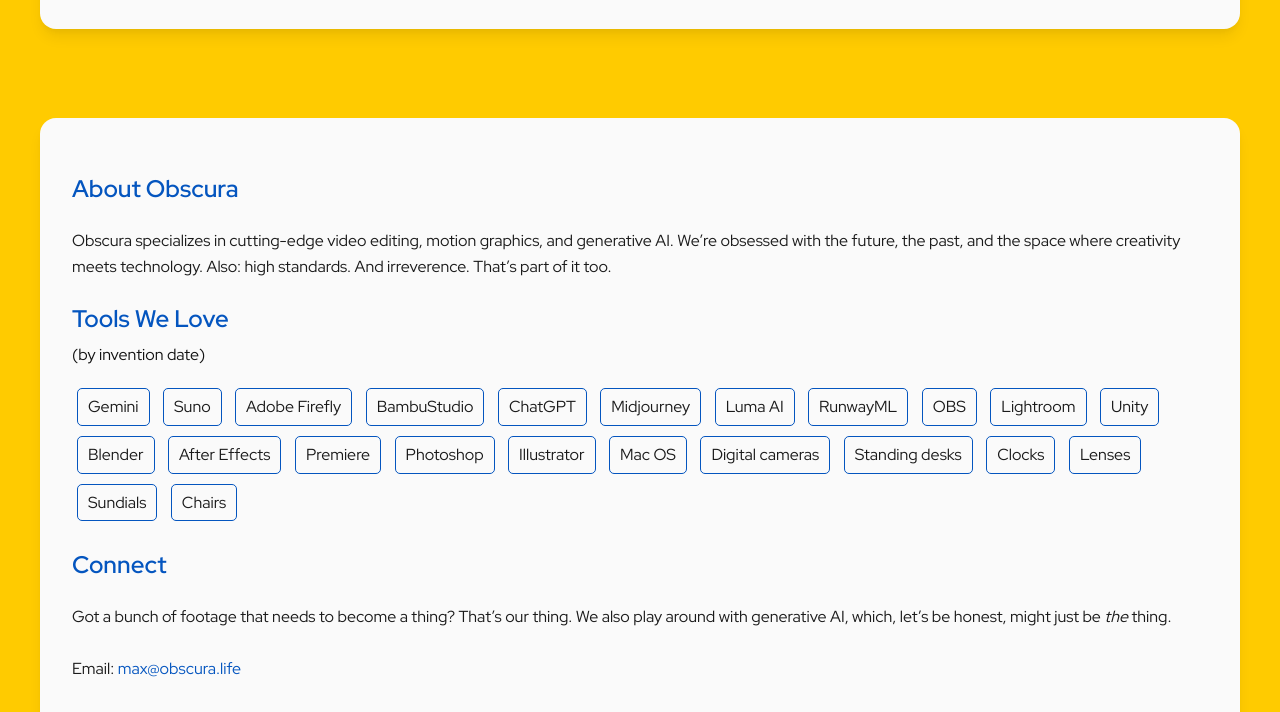
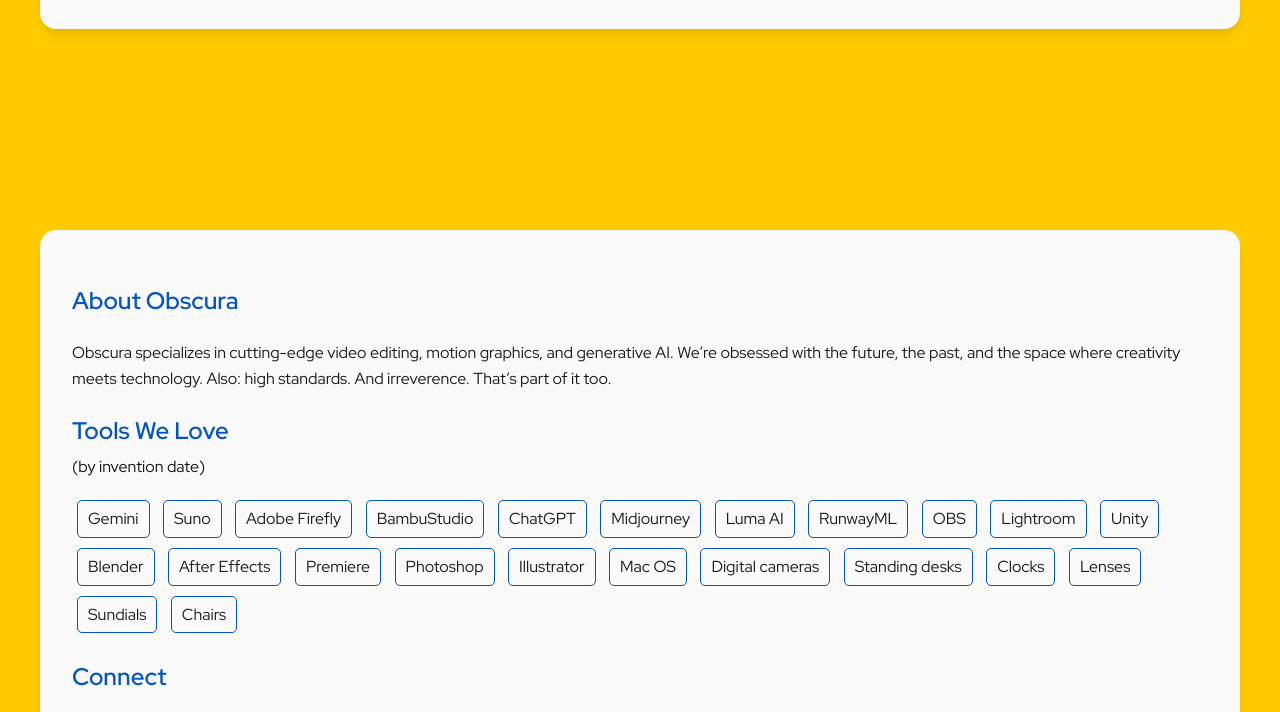
Before and after one commit to maxlawlor/obscura-site, a website built with Vite: page index.html in a window 1280 px wide. Shown: the part 2443-3155 px from the top of the page. Built offline with nearby package versions, Linux system fonts and the light colour scheme.

Commit message:
About section

```diff
--- a/index.html
+++ b/index.html
@@ -94,12 +94,12 @@
 
         /* Reduce top margin specifically for About section */
         #about .section-content {
-            margin-top: 2rem;
+            margin-top: 6vh; /* match other sections */
         }
 
         @media (min-width: 601px) {
           #about {
-            margin-top: -6rem; /* tighter gap to match other sections */
+            margin-top: 0; /* reset */
           }
         }
 
```
